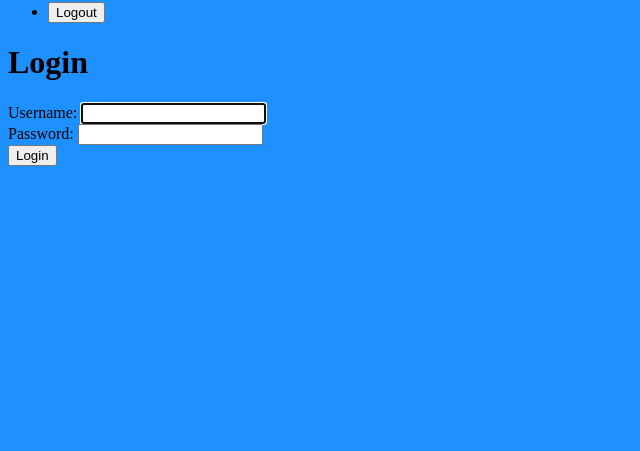
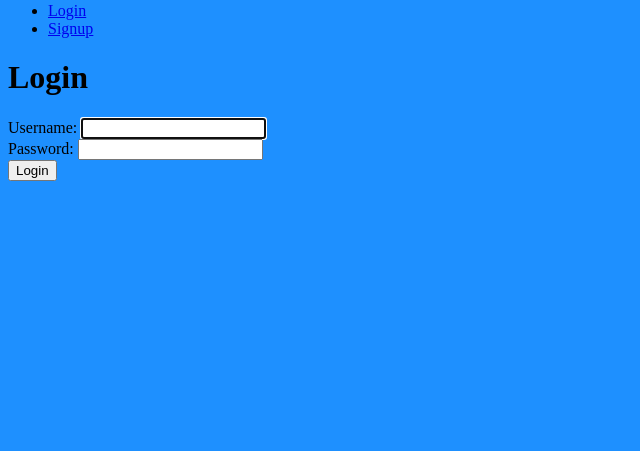
Before and after one commit to Kingno3l/django-blog, a Django app: page /accounts/login in a window 1280 px wide. Shown: the part 349-800 px from the top of the page, without its empty margins (0-640 px from the left). Run offline with Django 5.2, Linux system fonts and the light colour scheme.

Commit message:
added dynamic check to display login and add article on the page

```diff
--- a/djangonautic/templates/base_layout.html
+++ b/djangonautic/templates/base_layout.html
@@ -1,35 +1,44 @@
-{% load static  %}
+{% load static %}
 
 <!DOCTYPE html>
 <html lang="en">
   <head>
-    <meta charset="UTF-8">
-    <meta http-equiv="X-UA-Compatible" content="IE=edge">
-    <meta name="viewport" content="width=device-width, initial-scale=1.0">
-    <link rel="stylesheet" href="{% static 'style.css'%}">
+    <meta charset="UTF-8" />
+    <meta http-equiv="X-UA-Compatible" content="IE=edge" />
+    <meta name="viewport" content="width=device-width, initial-scale=1.0" />
+    <link rel="stylesheet" href="{% static 'style.css'%}" />
     <title>Articles</title>
   </head>
   <body>
-
     <header class="wrapper">
-            <h1><a href="{% url 'articles:list' %}"><img src="{% static 'logo.png' %}" alt="djangonautic" /></a></h1>
+      <h1>
+        <a href="{% url 'articles:list' %}"
+          ><img src="{% static 'logo.png' %}" alt="djangonautic"
+        /></a>
+      </h1>
 
       <nav>
         <ul>
+          {% if user.is_authenticated%}
           <li>
-                        <form action="{% url 'accounts:logout'%}" method="post" class="logout-link">
+            <form
+              action="{% url 'accounts:logout'%}"
+              method="post"
+              class="logout-link"
+            >
               {% csrf_token %}
               <button type="submit">Logout</button>
             </form>
           </li>
+          <li><a href="{% url 'articles:create' %}" class="">New Article</a></li>
+          {% else %}
+          <li><a href="{% url 'accounts:login' %}">Login</a></li>
+          <li><a href="{% url 'accounts:signup' %}">Signup</a></li>
+          {% endif %}
         </ul>
       </nav>
     </header>
 
-    <div class="wrapper">
-        {% block content %}
-        {% endblock %}
-    </div>
-
+    <div class="wrapper">{% block content %} {% endblock %}</div>
   </body>
 </html>
```
Also changed, not shown: djangonautic/db.sqlite3. Lines whose indentation alone changed are shown as unchanged.
